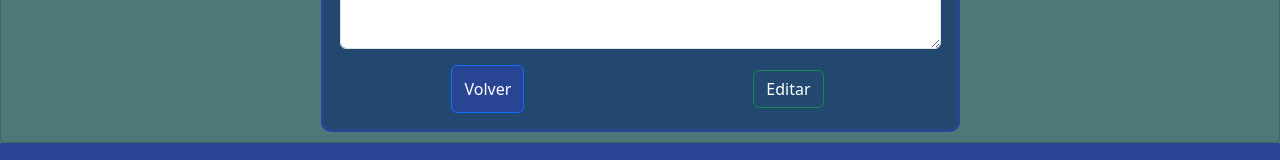
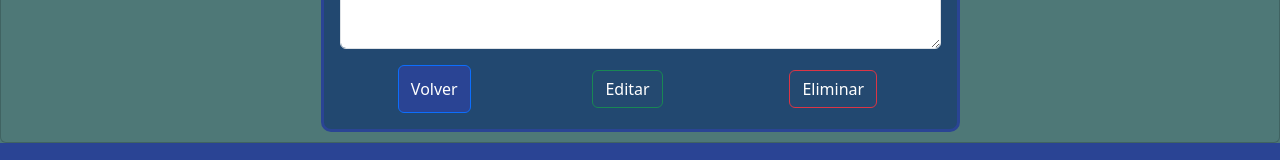
Before and after one commit to Voldeltiem/ProyectoFinalMarketPlace, a React (Vite) app in the folder MarketPlace/: page /editarPublicacion/1 in a window 1280 px wide. Shown: the part 1078-1238 px from the top of the page. Built offline with nearby package versions, Linux system fonts and the light colour scheme; no server answers.

Commit message:
update editar
se agrega boton para borrar publicacion

```diff
--- a/MarketPlace/src/views/EditarPublicacion.jsx
+++ b/MarketPlace/src/views/EditarPublicacion.jsx
@@ -24,6 +24,20 @@ function EditarPublicacion() {
     const { id } = useParams();
     const [publicacion, setPublicacion] = useState({});
 
+    const eliminarPublicacion = async () =>{
+        try {
+            const urlServer = 'http://localhost:3000';
+            const endpoint = `/mispublicaciones/${id}`;
+
+            // Realiza la solicitud al backend para eliminar una publicación
+            const response = await axios.delete(urlServer + endpoint);
+
+            navigate('/misPublicaciones');
+            // Maneja la respuesta del servidor
+        } catch (error) {
+            console.error('Error al elimanar publicacion', error);
+        }
+    }
     const handleSubmit = async (event) => {
         event.preventDefault();
 
@@ -125,9 +139,8 @@ function EditarPublicacion() {
                         </Card.Text>
                         <div className='buttonsTarjet'>
                             <Button className='colorBottomTarjet' onClick={publicacionesClick} variant="primary">Volver</Button>
-                            <Button className='colorBoton' variant="success" type='submit'>
-                                Editar
-                            </Button>
+                            <Button className='colorBoton' variant="success" type='submit'>Editar</Button>
+                            <Button className='colorBoton' variant="danger" onClick={eliminarPublicacion}>Eliminar</Button>
                         </div>
                     </Form>
                 </Card.Body>
```
